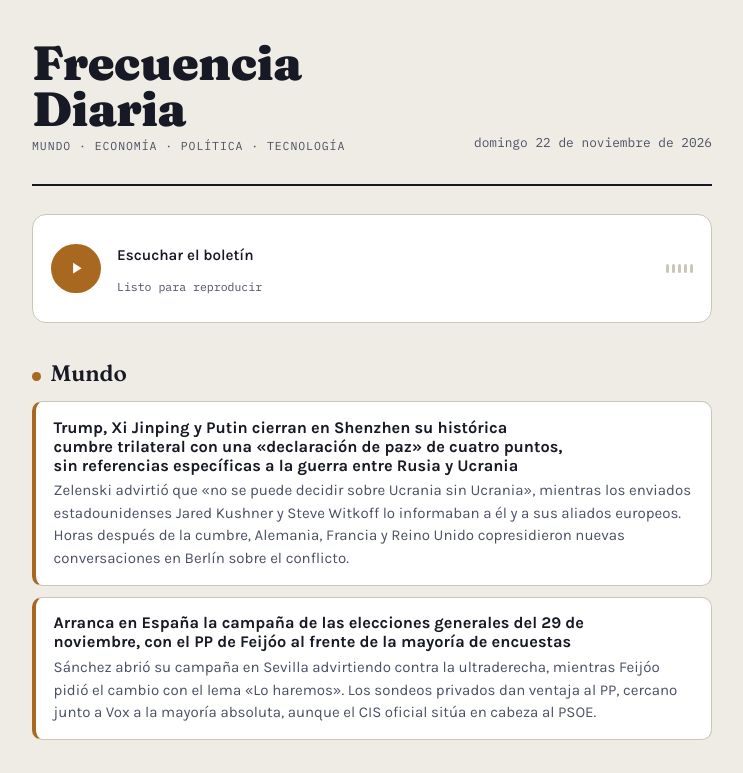
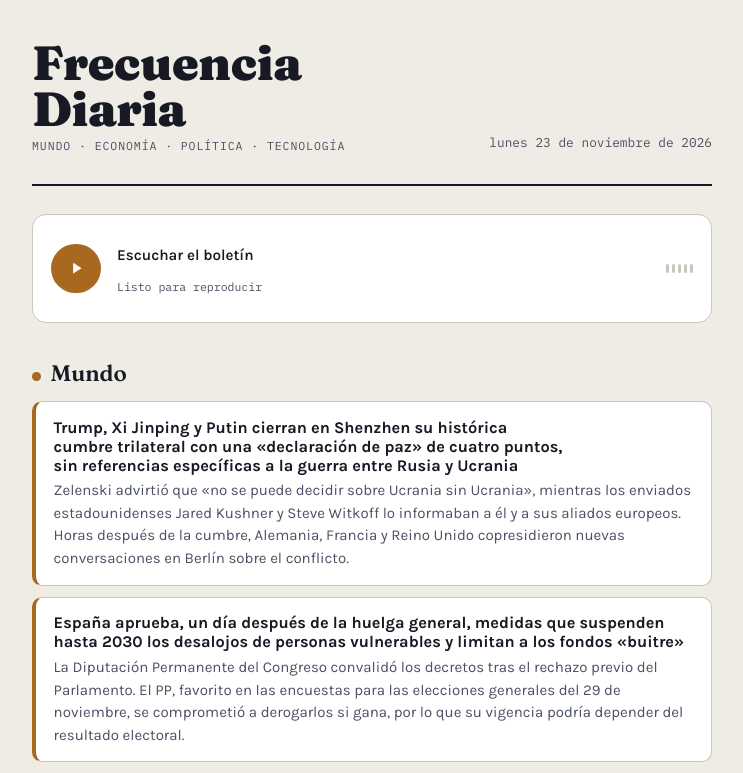
Before and after one commit to JuaniOrbez/RenderBroker, a plain HTML site: page daily-news-agent/template.html in a window 1280 px wide. Shown: the top 773 px of the page, without its empty margins (268-1011 px from the left). Drawn offline with Linux system fonts and the light colour scheme.

Commit message:
Actualiza noticias-hoy.md — lunes 23 de noviembre de 2026
Mundo: se actualiza con la aprobación, un día después de la huelga
general, de medidas de vivienda en España (desahucios suspendidos
hasta 2030, límites a fondos buitre), que el PP promete derogar si
gana las elecciones del 29 de noviembre.

Economía, Política y Tecnología: sin cobertura nueva verificable
hoy, se mantiene el contenido de la última edición confirmada.

Co-Authored-By: Claude Sonnet 5 <noreply@anthropic.com>
Claude-Session: https://claude.ai/code/session_017SrQdf2pUxuo1w8SkhtdFf

```diff
--- a/daily-news-agent/template.html
+++ b/daily-news-agent/template.html
@@ -337,7 +337,7 @@
 <script>
   // ---- Contenido del día: editar esta sección para actualizar el boletín ----
   var NEWS = {
-    date: "domingo 22 de noviembre de 2026",
+    date: "lunes 23 de noviembre de 2026",
     sections: [
       {
         id: "mundo",
@@ -348,8 +348,8 @@
             body: "Zelenski advirtió que «no se puede decidir sobre Ucrania sin Ucrania», mientras los enviados estadounidenses Jared Kushner y Steve Witkoff lo informaban a él y a sus aliados europeos. Horas después de la cumbre, Alemania, Francia y Reino Unido copresidieron nuevas conversaciones en Berlín sobre el conflicto."
           },
           {
-            headline: "Arranca en España la campaña de las elecciones generales del 29 de noviembre, con el PP de Feijóo al frente de la mayoría de encuestas",
-            body: "Sánchez abrió su campaña en Sevilla advirtiendo contra la ultraderecha, mientras Feijóo pidió el cambio con el lema «Lo haremos». Los sondeos privados dan ventaja al PP, cercano junto a Vox a la mayoría absoluta, aunque el CIS oficial sitúa en cabeza al PSOE."
+            headline: "España aprueba, un día después de la huelga general, medidas que suspenden hasta 2030 los desalojos de personas vulnerables y limitan a los fondos «buitre»",
+            body: "La Diputación Permanente del Congreso convalidó los decretos tras el rechazo previo del Parlamento. El PP, favorito en las encuestas para las elecciones generales del 29 de noviembre, se comprometió a derogarlos si gana, por lo que su vigencia podría depender del resultado electoral."
           }
         ]
       },
@@ -419,7 +419,8 @@
     sources: [
       { name: "La Nación (mundo, claves de la cumbre histórica entre Trump, Xi y Putin)", url: "https://www.lanacion.com.ar/usa/takeaways-from-the-historic-summit-between-trump-xi-and-putin-nid19112026/" },
       { name: "Vozpópuli (mundo, Zelenski carga contra la cumbre por excluir a Ucrania)", url: "https://www.vozpopuli.com/internacional/zelenski-carga-contra-la-cumbre-trump-putin-por-excluir-a-ucrania-en-las-negociaciones-de-paz-no-lograran-nada.html" },
-      { name: "Euronews (mundo, arranca la campaña de las generales del 29N en España)", url: "https://es.euronews.com/2026/11/12/arranca-campana-elecciones-generales-29n-espana" },
+      { name: "Al Jazeera (mundo, España aprueba reformas de vivienda tras la huelga general)", url: "https://www.aljazeera.com/news/2026/11/12/spain-approves-housing-reforms-after-nationwide-strike-over-costs" },
+      { name: "Bolsamanía (mundo, el Congreso aprueba el decreto de medidas de vivienda)", url: "https://www.bolsamania.com/noticias/economia/congreso-aprueba-decreto-medidas-vivienda-deja-caer-alquiler-indefinido--24146538.html" },
       { name: "Democrata.es (mundo, promedio de encuestas para las elecciones generales)", url: "https://www.democrata.es/encuestas/elecciones-generales/promedio-encuestas-elecciones-generales-adelanto-electoral-2026/" },
       { name: "Pasquale Pillitteri (economía, FMI y riesgo de burbuja de IA)", url: "https://pasqualepillitteri.it/es/news/24794/burbuja-ia-fmi-avisa-650000-millones-deuda-nasdaq-cae" },
       { name: "Le Grand Continent (economía, venta masiva en Wall Street)", url: "https://legrandcontinent.eu/es/?p=117674" },
```
Also changed, not shown: 1 other file.
